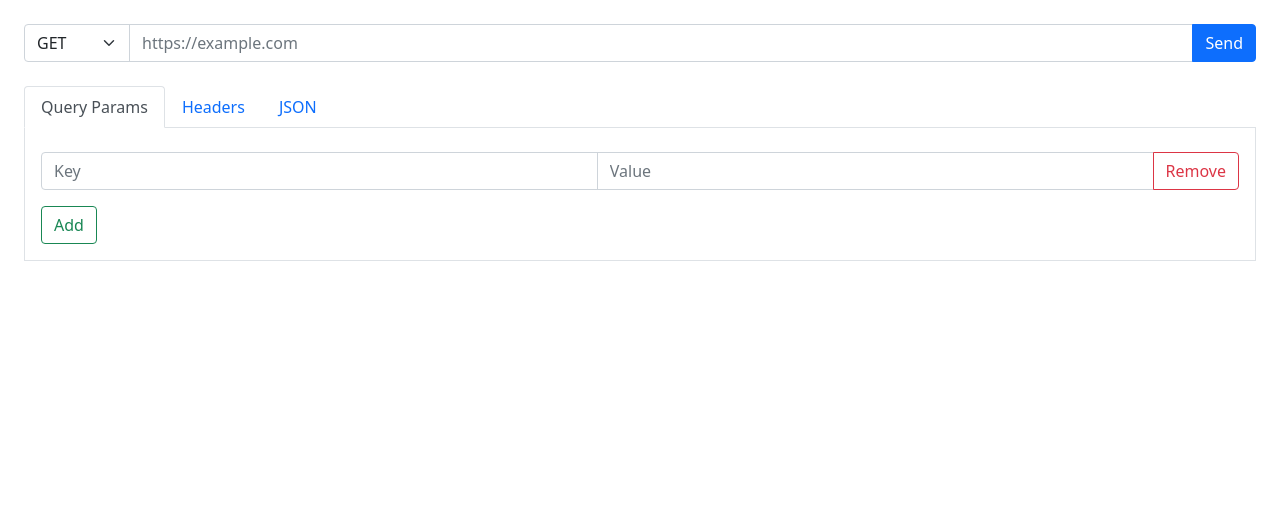
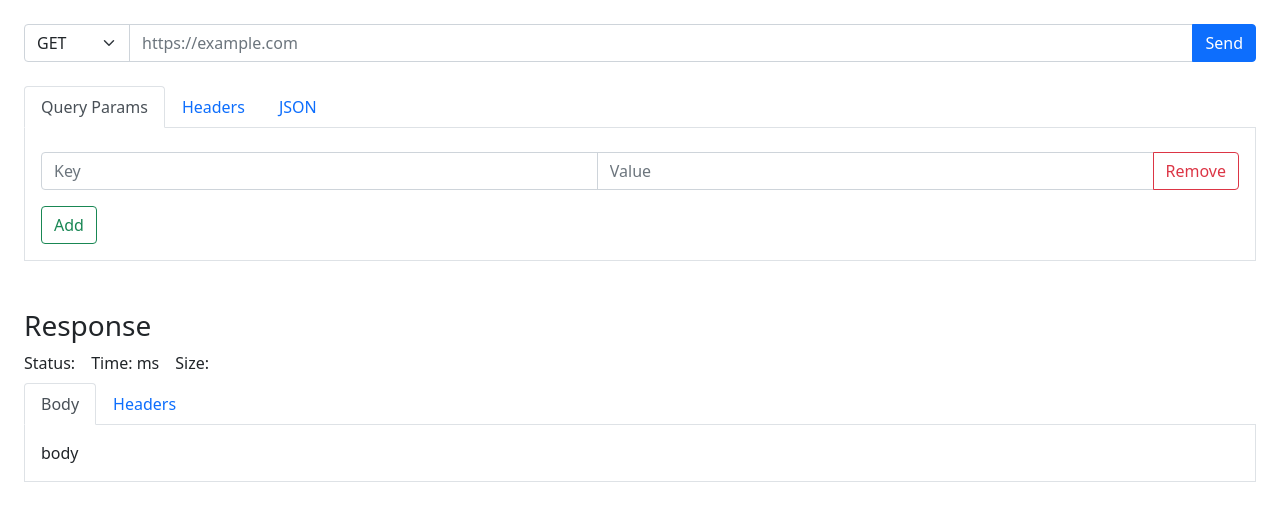
Before and after one commit to saputroandi/api-tester, a Next.js app: page / in a window 1280 px wide. Shown: the top 520 px of the page. Built offline with nearby package versions, Linux system fonts and the light colour scheme.

Commit message:
add response field

```diff
--- a/package.json
+++ b/package.json
@@ -11,6 +11,7 @@
   "dependencies": {
     "axios": "^0.26.1",
     "bootstrap": "^5.1.3",
+    "luxon": "^2.3.1",
     "next": "12.1.0",
     "react": "17.0.2",
     "react-dom": "17.0.2"
--- a/pages/index.js
+++ b/pages/index.js
@@ -1,9 +1,12 @@
 import axios from "axios";
+import { DateTime } from "luxon";
 import Head from "next/head";
-import { useState } from "react";
+import { useState, useEffect } from "react";
 
 export default function Home() {
   const [selected, setSelected] = useState("query");
+  const [selectedResponse, setSelectedResponse] = useState("body-response");
+  const [response, setResponse] = useState({});
   const [method, setMethod] = useState("");
   const [url, setUrl] = useState("");
   const [inputParamFields, setInputParamFields] = useState([
@@ -17,6 +20,11 @@ export default function Home() {
   const handleTab = (e, val) => {
     e.preventDefault();
     setSelected(val);
+  };
+
+  const handleTabResponse = (e, val) => {
+    e.preventDefault();
+    setSelectedResponse(val);
   };
 
   const handleAddFields = () => {
@@ -62,6 +70,7 @@ export default function Home() {
     });
 
     console.log(res);
+    setResponse(res);
   };
 
   const arrToObject = (arr) => {
@@ -74,6 +83,27 @@ export default function Home() {
     return res;
   };
 
+  const updateEndTime = (response) => {
+    console.log(response);
+    // response.customData = response.customData || {};
+    // response.customData.time =
+    //   new DateTime.now() - response.config.customData.startTime;
+    return response;
+  };
+
+  useEffect(() => {
+    // axios.interceptors.request.use((request) => {
+    //   request.customData = request.customData || {};
+    //   request.customData.startTime = new DateTime.now();
+    //   return request;
+    // });
+    // axios.interceptors.response.use(updateEndTime, (e) => {
+    //   // Promise.reject(updateEndTime(e.response));
+    //   console.log(e);
+    //   return e;
+    // });
+  }, []);
+
   return (
     <div>
       <Head>
@@ -82,11 +112,12 @@ export default function Home() {
       </Head>
 
       <main className="p-4">
+        {/* input form */}
         <form>
           <div className="input-group mb-4">
             <select
               className="form-select flex-grow-0 w-auto"
-              onChange={(e) => console.log(e.target.value)}
+              onChange={(e) => setMethod(e.target.value)}
             >
               <option value={"GET"} defaultValue>
                 GET
@@ -250,6 +281,89 @@ export default function Home() {
             </div>
           </div>
         </form>
+        {/* response */}
+        <div className="mt-5">
+          <h3>Response</h3>
+          <div className="d-flex my-2">
+            <div className="me-3">
+              Status: <span>{response && response.status}</span>
+            </div>
+            <div className="me-3">
+              Time: <span></span>ms
+            </div>
+            <div className="me-3">
+              Size: <span></span>
+            </div>
+          </div>
+        </div>
+
+        <ul className="nav nav-tabs" role={"tablist"}>
+          <li className="nav-item" role={"presentation"}>
+            <button
+              className={
+                selectedResponse == "body-response"
+                  ? "nav-link active"
+                  : "nav-link"
+              }
+              id="body-response-tab"
+              onClick={(e) => handleTabResponse(e, "body-response")}
+            >
+              Body
+            </button>
+          </li>
+          <li className="nav-item" role={"presentation"}>
+            <button
+              className={
+                selectedResponse == "headers-response"
+                  ? "nav-link active"
+                  : "nav-link"
+              }
+              id="request-headers-response-tab"
+              onClick={(e) => handleTabResponse(e, "headers-response")}
+            >
+              Headers
+            </button>
+          </li>
+        </ul>
+
+        <div className="tab-content p-3 border-top-0 border">
+          <div
+            className={
+              selectedResponse == "body-response"
+                ? "tab-pane fade show active"
+                : "tab-pane fade"
+            }
+            id="body-response-tab"
+            role={"tabpanel"}
+          >
+            body
+          </div>
+
+          <div
+            className={
+              selectedResponse == "headers-response"
+                ? "tab-pane fade show active"
+                : "tab-pane fade"
+            }
+            id="request-headers-response-tab"
+            role={"tabpanel"}
+          >
+            <div className="container">
+              {response.headers &&
+                Object.keys(response.headers).map((key, i) => {
+                  return (
+                    <div className="row" key={i}>
+                      <div className="col text-start">{key}</div>
+                      <div className="col text-start"> : </div>
+                      <div className="col-7 text-start">
+                        {response.headers[key]}
+                      </div>
+                    </div>
+                  );
+                })}
+            </div>
+          </div>
+        </div>
       </main>
     </div>
   );
```
Also changed, not shown: 1 other file (tests, documents, lock files or other folders).
